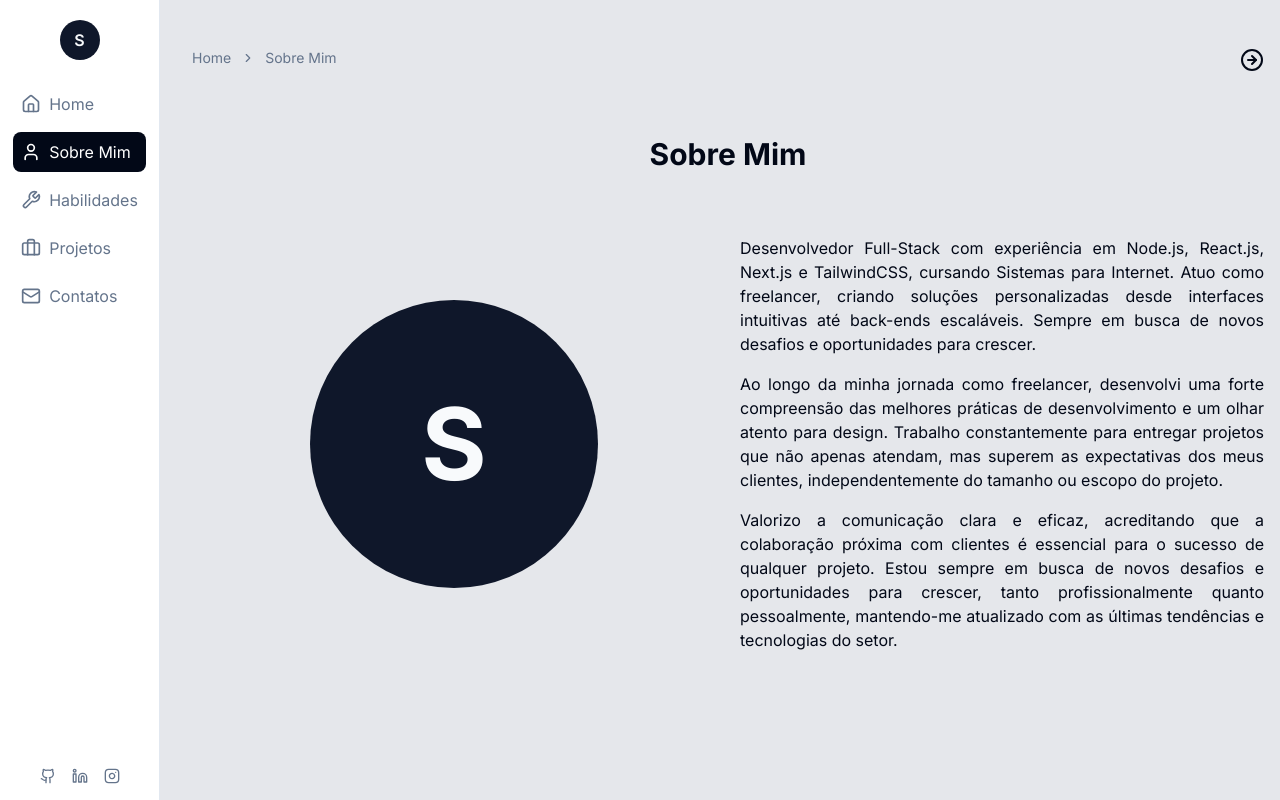
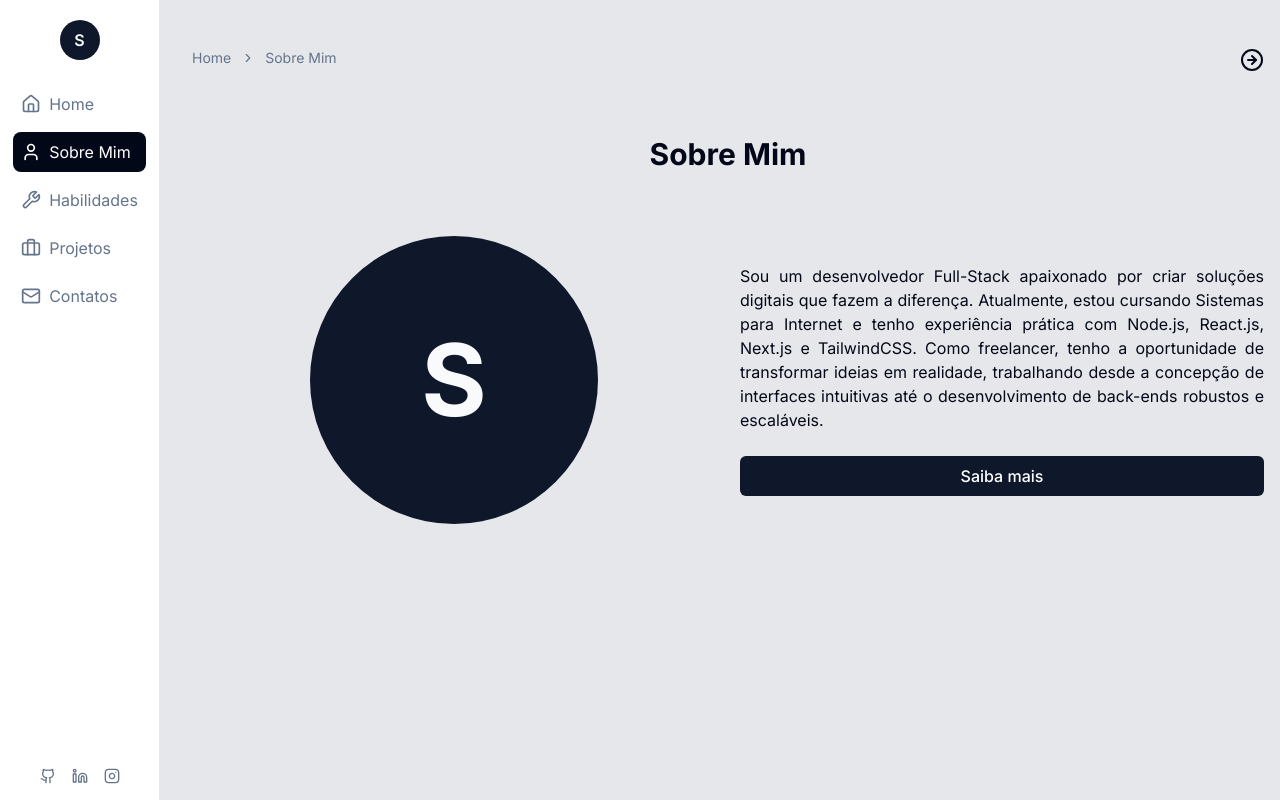
Before and after one commit to sergiowinkelstroter/portfolio_v2, a Next.js app: page /sobre-mim in a window 1280 px wide. Built offline with nearby package versions, Linux system fonts and the light colour scheme.

Commit message:
update add cv

```diff
--- a/src/app/(pages)/sobre-mim/page.tsx
+++ b/src/app/(pages)/sobre-mim/page.tsx
@@ -2,6 +2,7 @@ import { NavigationViewer } from "@/components/NavigationViewer";
 import { NextPage } from "@/components/NextPage";
 import { PageContainer } from "@/components/PageContainer";
 import { SectionContainer } from "@/components/SectionContainer";
+import { Button } from "@/components/ui/button";
 import { ArrowRightCircle } from "lucide-react";
 import Link from "next/link";
 
@@ -24,29 +25,40 @@ export default function Sobre() {
               <span className="text-[100px] font-bold">S</span>
             </div>
           </div>
-          <div className="flex-1">
+          <div className="flex-1 flex justify-center items-center flex-col">
             <p className="text-justify">
-              Desenvolvedor Full-Stack com experiência em Node.js, React.js,
-              Next.js e TailwindCSS, cursando Sistemas para Internet. Atuo como
-              freelancer, criando soluções personalizadas desde interfaces
-              intuitivas até back-ends escaláveis. Sempre em busca de novos
-              desafios e oportunidades para crescer.
+              Sou um desenvolvedor Full-Stack apaixonado por criar soluções
+              digitais que fazem a diferença. Atualmente, estou cursando
+              Sistemas para Internet e tenho experiência prática com Node.js,
+              React.js, Next.js e TailwindCSS. Como freelancer, tenho a
+              oportunidade de transformar ideias em realidade, trabalhando desde
+              a concepção de interfaces intuitivas até o desenvolvimento de
+              back-ends robustos e escaláveis.
             </p>
-            <p className="text-justify mt-4">
+            {/* <p className="text-justify mt-4">
               Ao longo da minha jornada como freelancer, desenvolvi uma forte
               compreensão das melhores práticas de desenvolvimento e um olhar
               atento para design. Trabalho constantemente para entregar projetos
               que não apenas atendam, mas superem as expectativas dos meus
               clientes, independentemente do tamanho ou escopo do projeto.
-            </p>
-            <p className="text-justify mt-4">
+            </p> */}
+            {/* <p className="text-justify mt-4">
               Valorizo a comunicação clara e eficaz, acreditando que a
               colaboração próxima com clientes é essencial para o sucesso de
               qualquer projeto. Estou sempre em busca de novos desafios e
               oportunidades para crescer, tanto profissionalmente quanto
               pessoalmente, mantendo-me atualizado com as últimas tendências e
               tecnologias do setor.
-            </p>
+            </p> */}
+            <div className="flex w-full font-medium text-center">
+              <a
+                download={"CV.pdf"}
+                href="/cv.pdf"
+                className="mt-6 bg-primary text-white px-4 py-2 rounded-md w-full "
+              >
+                Saiba mais
+              </a>
+            </div>
           </div>
         </div>
       </SectionContainer>
--- /dev/null
+++ b/src/components/ui/input.tsx
@@ -0,0 +1,25 @@
+import * as React from "react"
+
+import { cn } from "@/lib/utils"
+
+export interface InputProps
+  extends React.InputHTMLAttributes<HTMLInputElement> {}
+
+const Input = React.forwardRef<HTMLInputElement, InputProps>(
+  ({ className, type, ...props }, ref) => {
+    return (
+      <input
+        type={type}
+        className={cn(
+          "flex h-10 w-full rounded-md border border-input bg-background px-3 py-2 text-sm ring-offset-background file:border-0 file:bg-transparent file:text-sm file:font-medium placeholder:text-muted-foreground focus-visible:outline-none focus-visible:ring-2 focus-visible:ring-ring focus-visible:ring-offset-2 disabled:cursor-not-allowed disabled:opacity-50",
+          className
+        )}
+        ref={ref}
+        {...props}
+      />
+    )
+  }
+)
+Input.displayName = "Input"
+
+export { Input }
```
Also changed, not shown: 1 other file (tests, documents, lock files or other folders).
